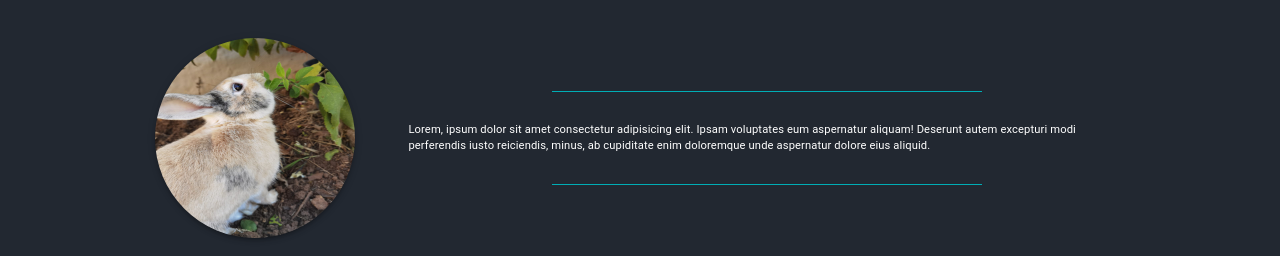
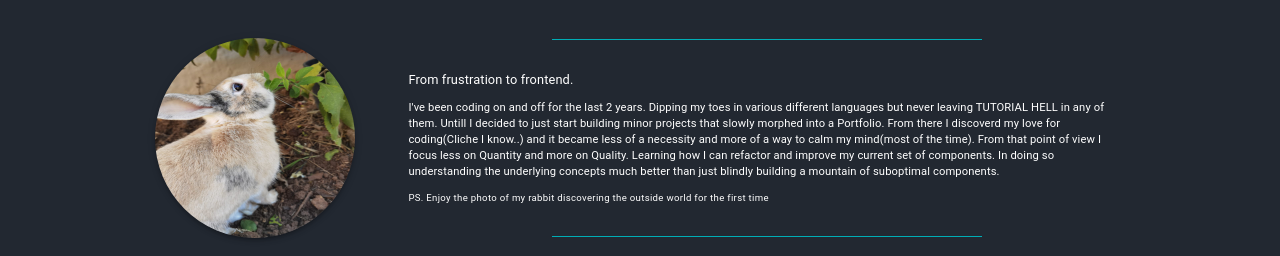
Before and after one commit to Xorbak/Portfolio, a React (Create React App) app: page / in a window 1280 px wide. Shown: the part 331-587 px from the top of the page. Built offline with nearby package versions, Linux system fonts and the light colour scheme; no server answers.

Commit message:
added content to homescreen

```diff
--- a/src/App.tsx
+++ b/src/App.tsx
@@ -1,5 +1,5 @@
 import React, { useEffect, useState } from "react";
-import { Box } from "@mui/material";
+import { Box, TextField } from "@mui/material";
 import { Route, Routes } from "react-router-dom";
 import { Home } from "./Screens/Home";
 import { ThemeTester } from "./components/ThemeTest/Themetester";
@@ -10,6 +10,7 @@ import { ToDo } from "./components/ToDo/ToDo";
 import { TipCalc } from "./components/Tip Calculator/TipCalc";
 import { RegistrationForm } from "./components/Registration/RegistrationForm";
 import { ThemeOptions } from "@mui/system";
+import { Pipeline } from "./components/Pipeline/Pipeline";
 interface Geolocation {
   longitude: number;
   latitude: number;
@@ -45,6 +46,9 @@ function App() {
           <Route path="/Registration" element={<RegistrationForm />} />
           <Route path="/ThemeTest" element={<ThemeTester />} />
           <Route path="/TipCalc" element={<TipCalc />}></Route>
+          <Route path="/Pipeline" element={<Pipeline />}>
+            {" "}
+          </Route>
         </Routes>
       </ThemeProvider>
     </Box>
--- a/src/Screens/Home.tsx
+++ b/src/Screens/Home.tsx
@@ -29,7 +29,7 @@ export const Home = () => {
           src={bun} //image placeholder
           sx={{
             boxShadow: 3,
-            backgroundColor: "red",
+
             height: "200px",
             width: "200px",
             borderRadius: "300px",
@@ -44,23 +44,48 @@ export const Home = () => {
           }}
         >
           <Typography sx={styles.borderLine}></Typography>
-          <Typography
+          <Box
             // change the sizes in the themes this is still too big
-            variant="body2"
             sx={{
               display: "flex",
+              flexDirection: "column",
               textAlign: "start",
-              alignItems: "center",
+              alignItems: "start",
               justifyContent: "center",
               marginTop: "20px",
               marginBottom: "20px",
             }}
           >
-            Lorem, ipsum dolor sit amet consectetur adipisicing elit. Ipsam
-            voluptates eum aspernatur aliquam! Deserunt autem excepturi modi
-            perferendis iusto reiciendis, minus, ab cupiditate enim doloremque
-            unde aspernatur dolore eius aliquid.
-          </Typography>
+            <Typography
+              sx={{
+                display: "flex",
+                textAlign: "start",
+                alignItems: "start",
+                justifyContent: "start",
+                marginBottom: "10px",
+              }}
+              variant="body1"
+            >
+              From frustration to frontend.
+            </Typography>
+            <Typography variant="body2">
+              I've been coding on and off for the last 2 years. Dipping my toes
+              in various different languages but never leaving TUTORIAL HELL in
+              any of them. Untill I decided to just start building minor
+              projects that slowly morphed into a Portfolio. From there I
+              discoverd my love for coding(Cliche I know..) and it became less
+              of a necessity and more of a way to calm my mind(most of the
+              time). From that point of view I focus less on Quantity and more
+              on Quality. Learning how I can refactor and improve my current set
+              of components. In doing so understanding the underlying concepts
+              much better than just blindly building a mountain of suboptimal
+              components.
+            </Typography>
+            <Typography sx={{ marginTop: "10px" }} variant="caption">
+              PS. Enjoy the photo of my rabbit discovering the outside world for
+              the first time
+            </Typography>
+          </Box>
           <Typography
             // biography ends here
             sx={styles.borderLine}
--- a/src/Themes/themes.ts
+++ b/src/Themes/themes.ts
@@ -6,12 +6,12 @@ const htmlFontSize = 16;
 
 const darkModeValues: ThemeOptions = {
   palette: {
-    mode: "dark",
+    mode: "light",
     primary: {
       main: "#7A7AFF",
       light: "rgb(85, 87, 110)",
-      dark: "rgb(30, 32, 51)",
-      contrastText: "#2b2e4a",
+      dark: "rgb(34 38 78)",
+      contrastText: "#fff",
     },
     secondary: {
       main: "#14ffec",
@@ -40,9 +40,9 @@ const darkModeValues: ThemeOptions = {
       activatedOpacity: 0.24,
     },
     text: {
-      secondary: "rgba(0, 0, 0, 0.54)",
-      disabled: "rgba(70,63,63,0.5)",
-      primary: "rgba(0,0,0,0.79)",
+      primary: "#fff",
+      secondary: "rgba(255, 255, 255, 0.7)",
+      disabled: "rgba(255, 255, 255, 0.5)",
     },
     error: {
       main: "#ff1100",
--- a/src/components/Navbar/components/taskDropdown.tsx
+++ b/src/components/Navbar/components/taskDropdown.tsx
@@ -27,6 +27,7 @@ export const TaskDropdown = ({ handleCloseNavMenu }: Props) => {
     { location: "/TipCalc", label: "Tip Calculator" },
     { location: "/To-do", label: "To do list" },
     { location: "/Registration", label: "Registration form" },
+    { location: "/Pipeline", label: "Pipeline" },
   ];
   return (
     <Typography variant="h6" sx={styles.NavbarItem}>
--- a/src/components/Registration/Components/UsernamePassword/UsernamePassword.tsx
+++ b/src/components/Registration/Components/UsernamePassword/UsernamePassword.tsx
@@ -154,16 +154,13 @@ const styles = {
   errorState: {
     P: {
       color: "error.main",
-      fontSize: {
-        xs: "1rem",
-        sm: "1rem",
-        md: "1rem",
-        lg: "1rem",
-        xl: "1rem",
-      },
     },
-    label: { color: "error.main", fontWeight: "50px" },
-    fieldset: { borderColor: "error.main", borderWidth: "2px" },
+    label: { color: "error.main", fontSize: "10px" },
+    fieldset: {
+      borderColor: "error.main",
+      borderWidth: "2px",
+      fontSize: "10px",
+    },
   },
   formContainer: {
     display: "grid",
@@ -177,14 +174,14 @@ const styles = {
       xs: "400px",
       sm: "350px",
       md: "350px",
-      lg: "300px",
+      lg: "250px",
       xl: "300px",
     },
     width: {
       xs: "80vw",
       sm: "500px",
       md: "500px",
-      lg: "500px",
+      lg: "400px",
       xl: "450px",
     },
     borderRadius: "5px",
```
